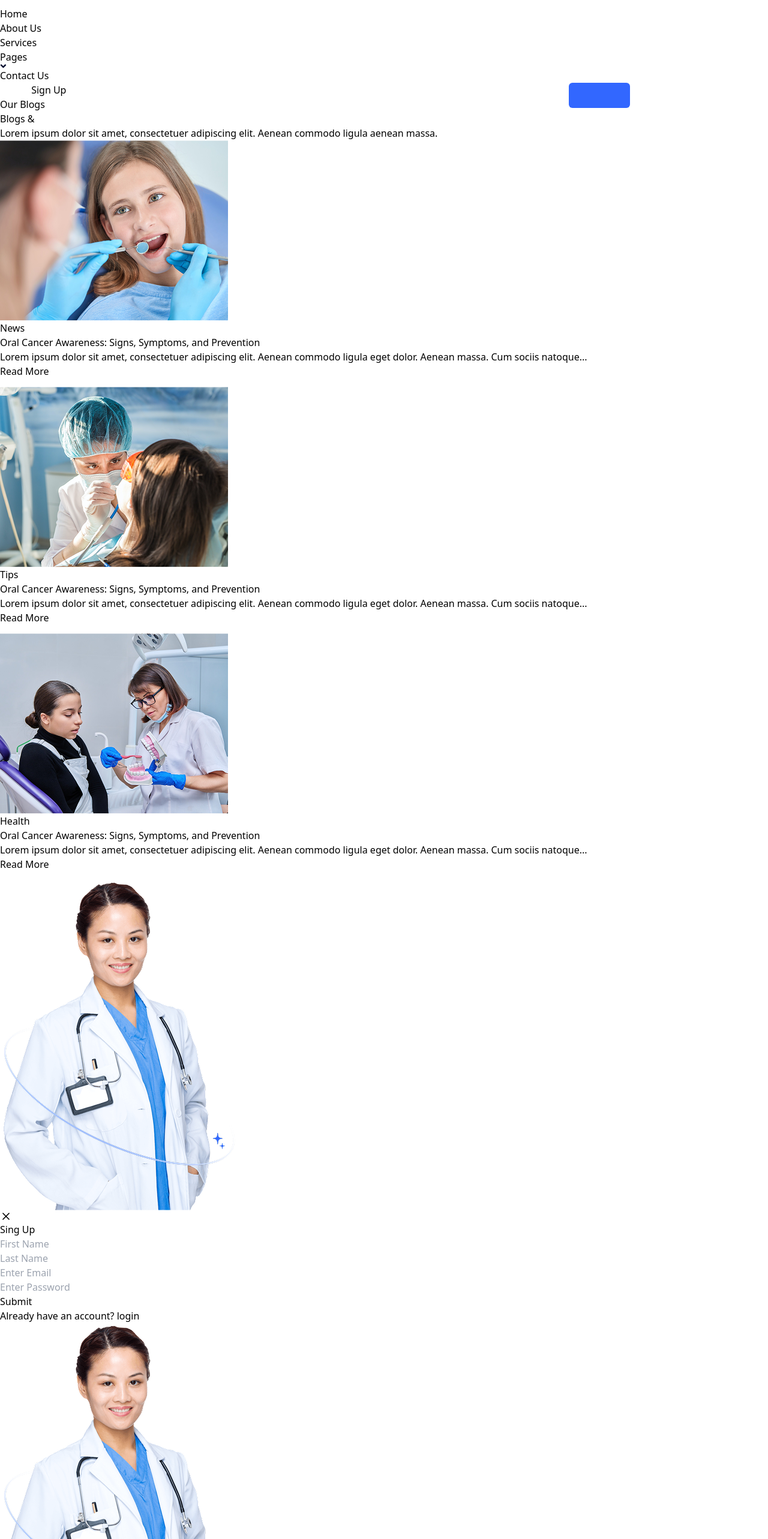
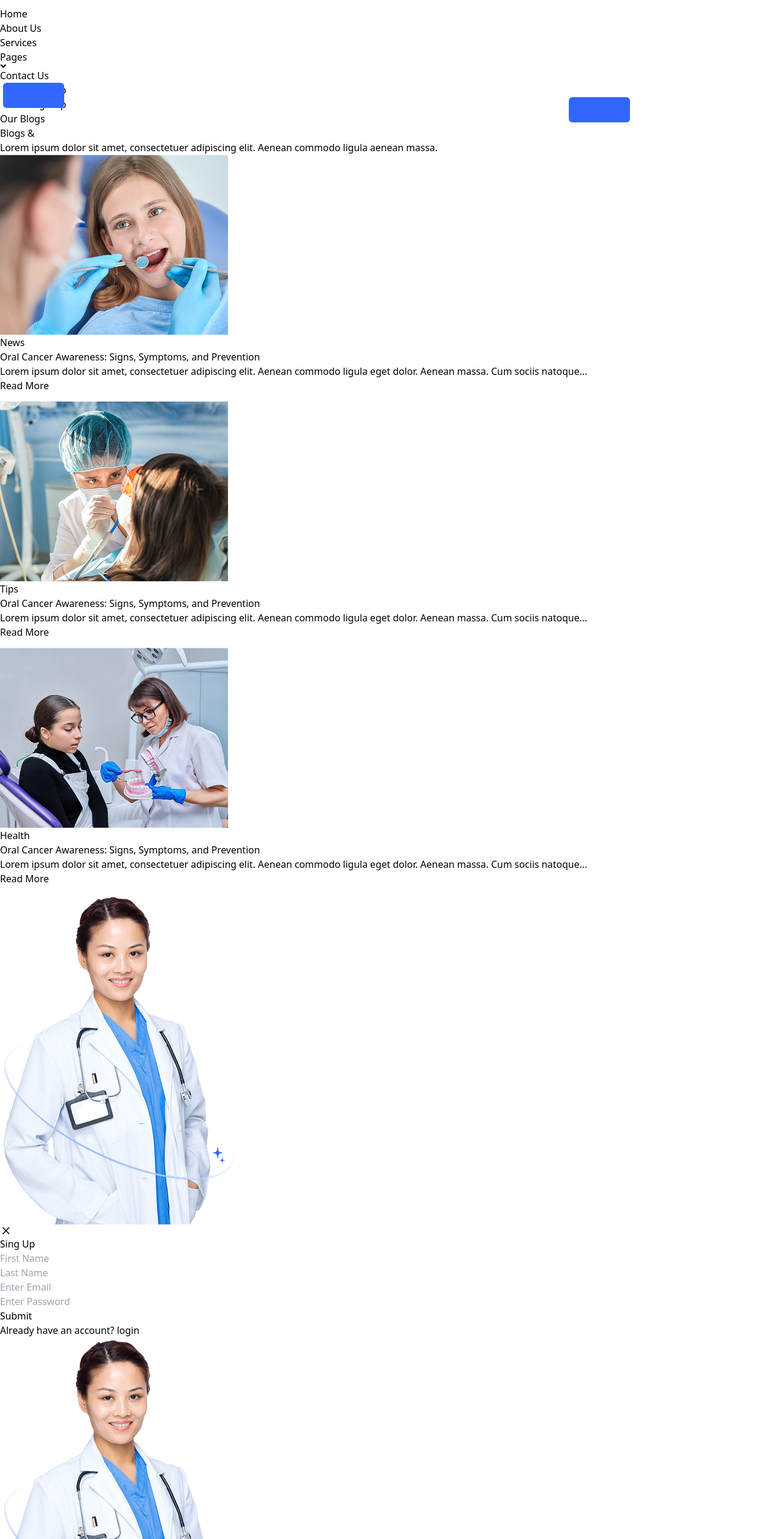
Before and after one commit to armiyahtp/hospita_mangement_react, a React (Vite) app: page /blog in a window 1280 px wide. Shown: the part 220-2786 px from the top of the page at 60% size. Built offline with nearby package versions, Linux system fonts and the light colour scheme.

Commit message:
make resposive

```diff
--- a/src/componets/Header.jsx
+++ b/src/componets/Header.jsx
@@ -12,6 +12,7 @@ const Header = () => {
     const { showRegister, showLogin } = useSign()
 
     const [togle, setTogle] = useState("togle-box")
+    const [lgtogle, setLgTogle] = useState("lg-togle-box")
     const [btnOne, setBtnOne] = useState("btn")
     const [btnTwo, setBtnTwo] = useState("btn active")
 
@@ -23,6 +24,18 @@ const Header = () => {
 
     const removeTogle = () => {
         setTogle("togle-box")
+        setBtnOne("btn")
+        setBtnTwo("btn active")
+    }
+
+    const addLgTogle = () => {
+        setLgTogle("lg-togle-box active")
+        setBtnOne("btn active")
+        setBtnTwo("btn")
+    }
+
+    const removeLgTogle = () => {
+        setLgTogle("lg-togle-box")
         setBtnOne("btn")
         setBtnTwo("btn active")
     }
@@ -103,13 +116,18 @@ const Header = () => {
                         </li>
                         <li><Link to="/contact" className='font-semibold'>Contact Us</Link></li>
                     </ul>
+                    <div className='relative lg:hidden flex bg-[#f1f8ff] z-20 shadow-inner rounded-md p-1 w-[63%] md:w-[34%] mt-6'>
+                        <div className={`${togle} shadow z-0`}></div>
+                        <button onClick={showLogin} onMouseEnter={removeTogle} className={`btn1 px-7 py-[9px] z-10 ${btnTwo} rounded-md`}>Sign In</button>
+                        <button onClick={showRegister} onMouseEnter={addTogle} className={`px-6 py-[9px] z-10 ${btnOne} rounded-md`}>Sign Up</button>
+                    </div>
                 </div>
 
 
                 <div className='hidden lg:flex bg-[#f1f8ff] z-10 shadow-inner rounded-md p-1 ml-4'>
-                    <div className={`${togle} shadow -z-10`}></div>
-                    <button onClick={showLogin} onMouseEnter={removeTogle} className={`btn1 px-6 py-[9px] ${btnTwo} rounded-md`}>Sign In</button>
-                    <button onClick={showRegister} onMouseEnter={addTogle} className={`px-6 py-[9px] ${btnOne} rounded-md`}>Sign Up</button>
+                    <div className={`${lgtogle} shadow -z-10`}></div>
+                    <button onClick={showLogin} onMouseEnter={removeLgTogle} className={`btn1 px-6 py-[9px] ${btnTwo} rounded-md`}>Sign In</button>
+                    <button onClick={showRegister} onMouseEnter={addLgTogle} className={`px-6 py-[9px] ${btnOne} rounded-md`}>Sign Up</button>
                 </div>
             </div>
         </div>
--- a/src/componets/header.css
+++ b/src/componets/header.css
@@ -1,4 +1,17 @@
 .togle-box{
+    background-color: #3267FF;
+    position: absolute;
+    padding: 1.3rem 3.2rem 1.3rem 3.2rem;
+    left: 5px;
+    border-radius: 0.375rem;
+    transition: .8s ease-in-out;
+}
+
+.togle-box.active{
+    left: 107px;
+}
+
+.lg-togle-box{
     background-color: #3267FF;
     position: absolute;
     padding: 1.3rem 3.2rem 1.3rem 3.2rem;
@@ -7,8 +20,7 @@
     transition: .8s ease-in-out;
 }
 
-
-.togle-box.active{
+.lg-togle-box.active{
     right: 134px;
 }
 
--- a/src/pages/Login.jsx
+++ b/src/pages/Login.jsx
@@ -4,11 +4,9 @@ import image1 from '/images/login.png'
 import { useSign } from "../context/SignContext"
 import { X } from 'lucide-react';
 
-
-
 export default function Login() {
 
-    const { hideLogin, showRegister, } = useSign()
+    const { hideLogin, showRegister } = useSign()
 
     const {
         register,
@@ -17,30 +15,24 @@ export default function Login() {
         formState: { errors },
     } = useForm()
 
-
     const onSubmit = (data) => console.log(data)
 
+    return (
+        <div className="bg-[#191414ca] w-full min-h-screen">
+            <div className="absolute top-1/2 left-1/2 transform -translate-x-1/2 -translate-y-1/2 z-50 w-[65%] sm:w-[90%] lg:w-auto">
+                <div className="flex flex-col md:flex-row justify-center rounded-xl shadow-xl">
 
-    return (
-        <div className="bg-[#191414ca] w-full h-screen">
-            <div className="absolute top-1/2 left-1/2 transform -translate-x-1/2 -translate-y-1/2 z-50">
-                <div className="flex justify-center rounded-xl shadow-xl">
-
-                    <div className="w-[40%] bg-[#3267FF] rounded-s-xl flex items-end">
-                        <img src={image1} alt="" className="" />
+                    <div className="w-full md:w-[40%] bg-[#3267FF] rounded-t-xl md:rounded-tr-none md:rounded-s-xl flex items-end justify-center">
+                        <img src={image1} alt="" className="w-[65%] md:w-auto" />
                     </div>
 
-
-
-                    <form onSubmit={handleSubmit(onSubmit)} className="w-[60%] px-8 py-7 bg-white rounded-e-xl">
+                    <form onSubmit={handleSubmit(onSubmit)} className="w-full md:w-[60%] px-6 md:px-8 py-7 bg-white rounded-b-xl md:rounded-bl-none md:rounded-e-xl relative">
 
                         <div onClick={hideLogin} className="absolute right-3 top-3 cursor-pointer">
                             <X size={20} className="text-gray-500" />
                         </div>
 
-                        <h1 className="text-3xl font-bold text-[#3267FF] text-center mb-16">Sing In</h1>
-
-
+                        <h1 className="text-3xl font-bold text-[#3267FF] text-center mb-12 md:mb-16">Sing In</h1>
 
                         <div className="mb-7 mt-7">
                             <input
@@ -57,7 +49,6 @@ export default function Login() {
                                     }
                                 })}
                             />
-
                             {errors.email && (
                                 <span className="text-red-400">{errors.email.message}</span>
                             )}
@@ -78,7 +69,6 @@ export default function Login() {
                                     }
                                 })}
                             />
-
                             {errors.password && (
                                 <span className="text-red-400">{errors.password.message}</span>
                             )}
@@ -96,7 +86,5 @@ export default function Login() {
                 </div>
             </div>
         </div>
-
-
     )
 }
--- a/src/pages/Singup.jsx
+++ b/src/pages/Singup.jsx
@@ -16,31 +16,27 @@ export default function Singup() {
         formState: { errors },
     } = useForm()
 
-
     const onSubmit = (data) => console.log(data)
 
+    return (
+        <div className="bg-[#191414ca] w-full min-h-screen">
+            <div className="absolute top-1/2 left-1/2 transform -translate-x-1/2 -translate-y-1/2 z-50 w-[70%] sm:w-[90%] lg:w-auto">
+                <div className="flex flex-col md:flex-row justify-center rounded-xl shadow-xl">
 
-    return (
-        <div className="bg-[#191414ca] w-full h-screen">
-            <div className="absolute top-1/2 left-1/2 transform -translate-x-1/2 -translate-y-1/2 z-50">
-                <div className="flex justify-center rounded-xl shadow-xl">
-
-                    <div className="w-[40%] bg-[#3267FF] rounded-s-xl flex items-end">
-                        <img src={image1} alt="" />
+                    <div className="w-full md:w-[40%] bg-[#3267FF] rounded-t-xl md:rounded-tr-none md:rounded-s-xl flex items-end justify-center">
+                        <img src={image1} alt="" className="w-[30%] md:w-auto" />
                     </div>
 
-
-                    <form onSubmit={handleSubmit(onSubmit)} className="w-[60%] px-8 py-7 rounded-e-xl bg-white">
+                    <form onSubmit={handleSubmit(onSubmit)} className="w-full md:w-[60%] px-6 md:px-8 py-4 bg-white rounded-b-xl md:rounded-bl-none md:rounded-e-xl relative">
 
                         <div onClick={hideRegister} className="absolute right-3 top-3 cursor-pointer">
                             <X size={20} className="text-gray-500" />
                         </div>
 
-                        <h1 className="text-3xl font-bold text-[#3267FF] text-center mb-16">Sing Up</h1>
+                        <h1 className="text-3xl font-bold text-[#3267FF] text-center mb-5 md:mb-16">Sing Up</h1>
 
-
-                        <div className="flex gap-7">
-                            <div>
+                        <div className="flex flex-col md:flex-row gap-4 md:gap-7">
+                            <div className="w-full">
                                 <input
                                     type="text"
                                     name="first_name"
@@ -51,13 +47,12 @@ export default function Singup() {
                                         required: "First name is required"
                                     })}
                                 />
-
                                 {errors.first_name && (
                                     <span className="text-red-400">{errors.first_name.message}</span>
                                 )}
                             </div>
 
-                            <div>
+                            <div className="w-full">
                                 <input
                                     type="text"
                                     name="last_name"
@@ -68,18 +63,13 @@ export default function Singup() {
                                         required: "Last name is required"
                                     })}
                                 />
-
                                 {errors.last_name && (
                                     <span className="text-red-400">{errors.last_name.message}</span>
                                 )}
                             </div>
                         </div>
 
-
-
-
-
-                        <div className="mb-7 mt-7">
+                        <div className="mb-5 mt-5">
                             <input
                                 type="email"
                                 name="email"
@@ -94,7 +84,6 @@ export default function Singup() {
                                     }
                                 })}
                             />
-
                             {errors.email && (
                                 <span className="text-red-400">{errors.email.message}</span>
                             )}
@@ -115,7 +104,6 @@ export default function Singup() {
                                     }
                                 })}
                             />
-
                             {errors.password && (
                                 <span className="text-red-400">{errors.password.message}</span>
                             )}
@@ -126,13 +114,12 @@ export default function Singup() {
                                 type="submit"
                                 className="px-8 py-2 rounded-md bg-[#3267FF] text-white cursor-pointer"
                             />
-                            <p className="mt-6 mb-5">Already have an account? <span onClick={showLogin} className="text-[#3267FF] cursor-pointer">login</span></p>
+                            <p className="mt-4 mb-3">Already have an account? <span onClick={showLogin} className="text-[#3267FF] cursor-pointer">login</span></p>
                         </div>
 
                     </form>
                 </div>
             </div>
         </div>
-
     )
 }
```
